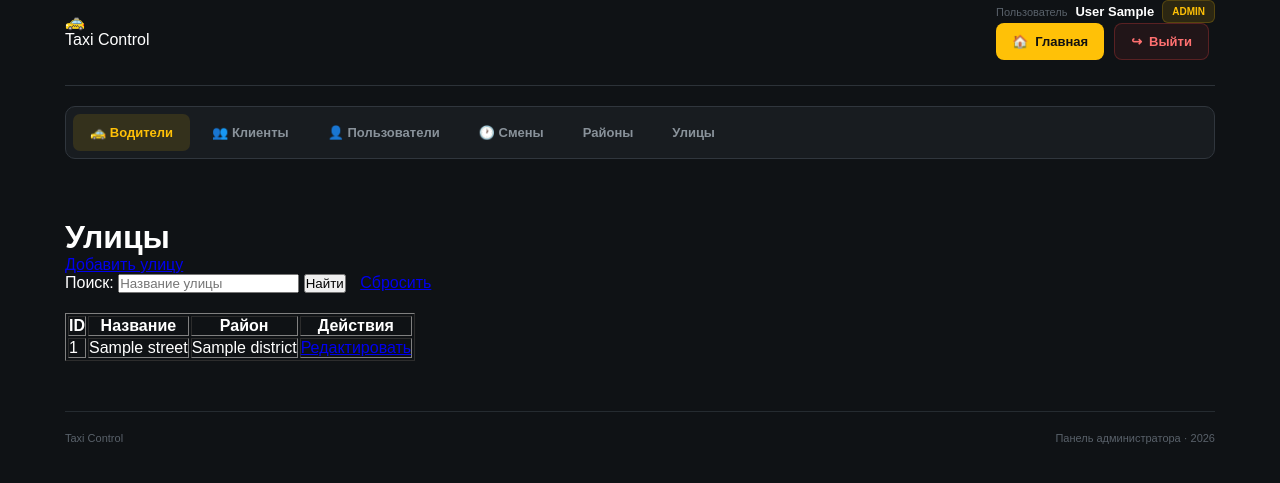
After one commit to ARaider111/taxi-project, a Django app: page /streets/ in a window 1280 px wide. The commit adds this page. Shown: the top 483 px of the page. Run offline with Django 5.2, Linux system fonts and the light colour scheme; a user stored in the database is signed in; tables that the repository leaves empty hold one stand-in row (values such as "Sample post").

Commit message:
add street and district

```diff
--- a/taxi/models.py
+++ b/taxi/models.py
@@ -148,3 +148,36 @@ class Shift(models.Model):
 
     def __str__(self):
         return f"Смена {self.driver} с {self.start_shift} по {self.end_shift}"
+
+
+class District(models.Model):
+    district_id = models.AutoField(primary_key=True)
+    name = models.CharField(max_length=128)
+    base_coefficient = models.DecimalField(max_digits=3, decimal_places=2)
+
+    class Meta:
+        db_table = "districts"
+        verbose_name = "Район"
+        verbose_name_plural = "Районы"
+
+    def __str__(self):
+        return self.name
+
+
+class Street(models.Model):
+    street_id = models.AutoField(primary_key=True)
+    name = models.CharField(max_length=128)
+    district = models.ForeignKey(
+        District,
+        on_delete=models.CASCADE,
+        db_column="fk_district_id",
+        related_name="streets",
+    )
+
+    class Meta:
+        db_table = "streets"
+        verbose_name = "Улица"
+        verbose_name_plural = "Улицы"
+
+    def __str__(self):
+        return f"{self.name} ({self.district.name})"
--- a/taxi/views/views.py
+++ b/taxi/views/views.py
@@ -2,7 +2,7 @@ from django.http import HttpResponse
 from django.contrib.auth.views import LoginView
 from django.shortcuts import redirect, render
 from django.contrib.auth.decorators import login_required
-from taxi.models import User, Driver, Client, Shift
+from taxi.models import User, Driver, Client, Shift, District, Street
 from django.contrib.auth import logout
 from django.db.models import Q
 
@@ -225,7 +225,6 @@ def edit_driver(request, driver_id):
         driver.car_model = request.POST.get("car_model")
         driver.car_number = request.POST.get("car_number")
         driver.status = request.POST.get("status", driver.status)
-        driver.is_blacklist = request.POST.get("is_blacklist") == "on"
         driver.save()
         return redirect("drivers_list")
 
@@ -238,6 +237,17 @@ def toggle_driver_archive(request, driver_id):
 
     driver = Driver.objects.get(pk=driver_id)
     driver.is_archive = not driver.is_archive
+    driver.save()
+
+    return redirect("drivers_list")
+
+@login_required
+def toggle_driver_blacklist(request, driver_id):
+    if not hasattr(request.user, "role") or request.user.role != "admin":
+        return HttpResponse("Доступ запрещён", status=403)
+
+    driver = Driver.objects.get(pk=driver_id)
+    driver.is_blacklist = not driver.is_blacklist
     driver.save()
 
     return redirect("drivers_list")
@@ -276,11 +286,22 @@ def edit_client(request, client_id):
         client.fname = request.POST.get("fname")
         client.patronimyc = request.POST.get("patronimyc") or None
         client.phone = request.POST.get("phone")
-        client.is_blacklist = request.POST.get("is_blacklist") == "on"
         client.save()
         return redirect("clients_list")
 
     return render(request, "edit_client.html", {"client": client})
+
+
+@login_required
+def toggle_client_blacklist(request, client_id):
+    if not hasattr(request.user, "role") or request.user.role != "admin":
+        return HttpResponse("Доступ запрещён", status=403)
+
+    client = Client.objects.get(pk=client_id)
+    client.is_blacklist = not client.is_blacklist
+    client.save()
+
+    return redirect("clients_list")
 
 
 @login_required
@@ -384,11 +405,13 @@ def edit_shift(request, shift_id):
         driver_id = request.POST.get("driver")
         start_shift = request.POST.get("start_shift")
         end_shift = request.POST.get("end_shift")
+        opened_user_id = request.POST.get("opened_user") or None
         closed_user_id = request.POST.get("closed_user") or None
 
         shift.driver_id = driver_id
         shift.start_shift = start_shift.replace("T", " ")
         shift.end_shift = end_shift.replace("T", " ")
+        shift.opened_user_id = opened_user_id if opened_user_id else None
         shift.closed_user_id = closed_user_id if closed_user_id else None
         shift.save()
 
@@ -402,6 +425,106 @@ def edit_shift(request, shift_id):
         "users": users,
     })
 
+@login_required
+def districts_list(request):
+    if not hasattr(request.user, "role") or request.user.role != "admin":
+        return HttpResponse("Доступ запрещён", status=403)
+
+    districts = District.objects.all()
+    return render(request, "districts_list.html", {"districts": districts})
+
+
+@login_required
+def add_district(request):
+    if not hasattr(request.user, "role") or request.user.role != "admin":
+        return HttpResponse("Доступ запрещён", status=403)
+
+    if request.method == "POST":
+        name = request.POST.get("name")
+        base_coefficient = request.POST.get("base_coefficient")
+
+        District.objects.create(
+            name=name,
+            base_coefficient=base_coefficient,
+        )
+        return redirect("districts_list")
+
+    return render(request, "add_district.html")
+
+
+@login_required
+def edit_district(request, district_id):
+    if not hasattr(request.user, "role") or request.user.role != "admin":
+        return HttpResponse("Доступ запрещён", status=403)
+
+    district = District.objects.get(pk=district_id)
+
+    if request.method == "POST":
+        district.name = request.POST.get("name")
+        district.base_coefficient = request.POST.get("base_coefficient")
+        district.save()
+        return redirect("districts_list")
+
+    return render(request, "edit_district.html", {"district": district})
+
+
+@login_required
+def streets_list(request):
+    if not hasattr(request.user, "role") or request.user.role != "admin":
+        return HttpResponse("Доступ запрещён", status=403)
+
+    streets = Street.objects.select_related("district").all()
+
+    query = request.GET.get("q", "").strip()
+    if query:
+        streets = streets.filter(
+            Q(name__icontains=query)
+        )
+
+    return render(request, "streets_list.html", {
+        "streets": streets,
+        "query": query,
+    })
+
+
+@login_required
+def add_street(request):
+    if not hasattr(request.user, "role") or request.user.role != "admin":
+        return HttpResponse("Доступ запрещён", status=403)
+
+    if request.method == "POST":
+        name = request.POST.get("name")
+        district_id = request.POST.get("district")
+
+        Street.objects.create(
+            name=name,
+            district_id=district_id,
+        )
+        return redirect("streets_list")
+
+    districts = District.objects.all()
+    return render(request, "add_street.html", {"districts": districts})
+
+
+@login_required
+def edit_street(request, street_id):
+    if not hasattr(request.user, "role") or request.user.role != "admin":
+        return HttpResponse("Доступ запрещён", status=403)
+
+    street = Street.objects.get(pk=street_id)
+
+    if request.method == "POST":
+        street.name = request.POST.get("name")
+        street.district_id = request.POST.get("district")
+        street.save()
+        return redirect("streets_list")
+
+    districts = District.objects.all()
+    return render(request, "edit_street.html", {
+        "street": street,
+        "districts": districts,
+    })
+
 
 def logout_view(request):
     logout(request)
--- a/taxi_proj/urls.py
+++ b/taxi_proj/urls.py
@@ -3,11 +3,11 @@ from django.urls import path
 from taxi.views import (
      admin_panel, CustomLoginView, add_driver, add_client, add_user, edit_driver, edit_client, edit_shift,
     edit_user, toggle_driver_archive, toggle_user_archive, drivers_list, clients_list, users_list, shifts_list, add_shift,
-    logout_view)
+    logout_view, districts_list, edit_district, add_district, streets_list, add_street, edit_street, toggle_driver_blacklist,
+    toggle_client_blacklist)
 from taxi.views.dispatcher_views import (
      dispatcher_dashboard, dispatcher_drivers, dispatcher_clients, dispatcher_shifts, dispatcher_add_client,
-    dispatcher_edit_client,  dispatcher_open_shift, dispatcher_close_shift,
-)
+    dispatcher_edit_client,  dispatcher_open_shift, dispatcher_close_shift,)
 
 urlpatterns = [
     path(
@@ -25,11 +25,13 @@ urlpatterns = [
     path("drivers/add/", add_driver, name="add_driver"),
     path("drivers/<int:driver_id>/edit/", edit_driver, name="edit_driver"),
     path("drivers/<int:driver_id>/toggle-archive/", toggle_driver_archive, name="toggle_driver_archive"),
+    path("drivers/<int:driver_id>/toggle-blacklist/", toggle_driver_blacklist, name="toggle_driver_blacklist",),
 
     # Клиенты
     path("clients/", clients_list, name="clients_list"),
     path("clients/add/", add_client, name="add_client"),
     path("clients/<int:client_id>/edit/", edit_client, name="edit_client"),
+    path("clients/<int:client_id>/toggle-blacklist/", toggle_client_blacklist, name="toggle_client_blacklist",),
 
     # Пользователи
     path("users/", users_list, name="users_list"),
@@ -40,6 +42,16 @@ urlpatterns = [
     path("shifts/", shifts_list, name="shifts_list"),
     path("shifts/add/", add_shift, name="add_shift"),
     path("shifts/<int:shift_id>/edit/", edit_shift, name="edit_shift"),
+
+    # Районы
+    path("districts/", districts_list, name="districts_list"),
+    path("districts/add/", add_district, name="add_district"),
+    path("districts/<int:district_id>/edit/", edit_district, name="edit_district"),
+
+    # Улицы
+    path("streets/", streets_list, name="streets_list"),
+    path("streets/add/", add_street, name="add_street"),
+    path("streets/<int:street_id>/edit/", edit_street, name="edit_street"),
 
 
     # Диспетчер
--- a/templates/admin_panel.html
+++ b/templates/admin_panel.html
@@ -79,6 +79,10 @@
         <a href="{% url 'shifts_list' %}">
             🕐 Смены
         </a>
+
+        <a href="{% url 'districts_list' %}">Районы</a>
+
+        <a href="{% url 'streets_list' %}">Улицы</a>
 
     </nav>
     <main class="admin-content">
--- a/templates/base_admin.html
+++ b/templates/base_admin.html
@@ -80,6 +80,10 @@
             🕐 Смены
         </a>
 
+        <a href="{% url 'districts_list' %}">Районы</a>
+
+        <a href="{% url 'streets_list' %}">Улицы</a>
+
     </nav>
     <main class="admin-content">
 
--- a/templates/clients_list.html
+++ b/templates/clients_list.html
@@ -36,6 +36,10 @@
         <td>{{ c.is_blacklist|yesno:"Да,Нет" }}</td>
         <td>
             <a href="{% url 'edit_client' c.client_id %}">Редактировать</a>
+            |
+            <a href="{% url 'toggle_client_blacklist' c.client_id %}">
+                {% if c.is_blacklist %}Убрать из ЧС{% else %}Добавить в ЧС{% endif %}
+            </a>
         </td>
     </tr>
     {% empty %}
--- a/templates/drivers_list.html
+++ b/templates/drivers_list.html
@@ -65,6 +65,10 @@
             <a href="{% url 'toggle_driver_archive' d.driver_id %}">
                 {% if d.is_archive %}Вернуть из архива{% else %}Архивировать{% endif %}
             </a>
+            |
+            <a href="{% url 'toggle_driver_blacklist' d.driver_id %}">
+                {% if d.is_blacklist %}Убрать из ЧС{% else %}Добавить в ЧС{% endif %}
+            </a>
         </td>
     </tr>
     {% empty %}
--- /dev/null
+++ b/templates/streets_list.html
@@ -0,0 +1,36 @@
+{% extends "base_admin.html" %}
+{% block title %}Улицы{% endblock %}
+
+{% block content %}
+<h1>Улицы</h1>
+<p>
+    <a href="{% url 'add_street' %}">Добавить улицу</a>
+</p>
+<form method="get" style="margin-bottom: 20px;">
+    <label for="q">Поиск:</label>
+    <input type="text" name="q" id="q" value="{{ query }}" placeholder="Название улицы">
+
+    <button type="submit">Найти</button>
+    <a href="{% url 'streets_list' %}" style="margin-left: 10px;">Сбросить</a>
+</form>
+<table border="1" cellpadding="6">
+    <tr>
+        <th>ID</th>
+        <th>Название</th>
+        <th>Район</th>
+        <th>Действия</th>
+    </tr>
+    {% for s in streets %}
+    <tr>
+        <td>{{ s.street_id }}</td>
+        <td>{{ s.name }}</td>
+        <td>{{ s.district.name }}</td>
+        <td>
+            <a href="{% url 'edit_street' s.street_id %}">Редактировать</a>
+        </td>
+    </tr>
+    {% empty %}
+    <tr><td colspan="4">Нет улиц</td></tr>
+    {% endfor %}
+</table>
+{% endblock %}
```
Also changed, not shown: templates/add_district.html (added, +27 -0 lines), templates/add_street.html (added, +32 -0 lines), templates/districts_list.html (added, +29 -0 lines), templates/edit_client.html (+0 -7 lines), templates/edit_district.html (added, +27 -0 lines), templates/edit_driver.html (+0 -7 lines), templates/edit_shift.html (+13 -0 lines), templates/edit_street.html (added, +34 -0 lines), taxi/migrations/0008_district_street.py (added).
